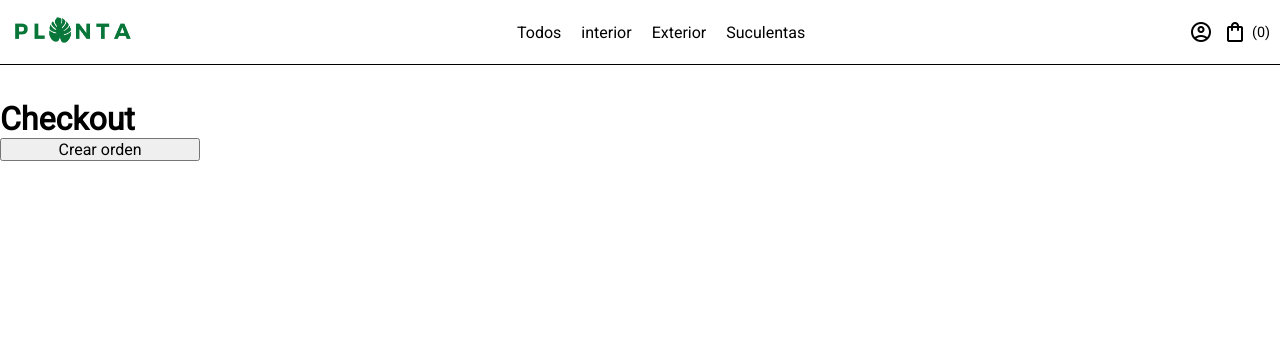
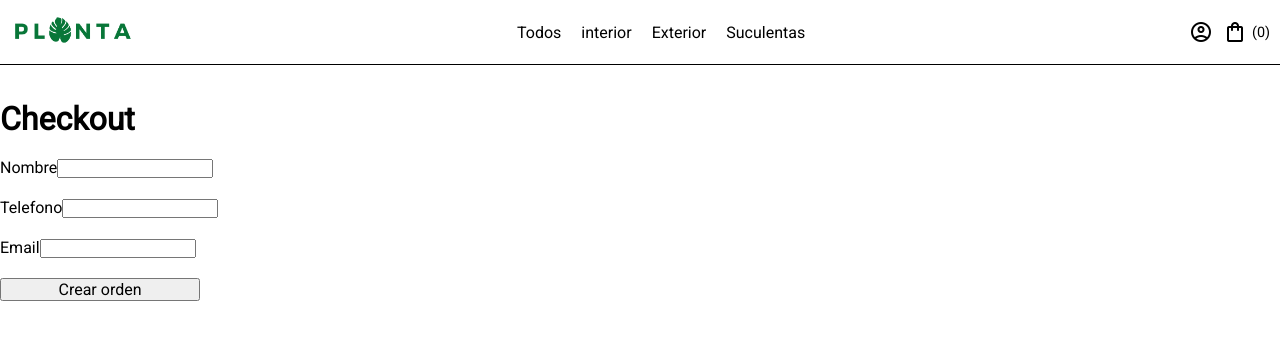
Before and after one commit to german-carosio/ReactPF_Carosio, a React (Vite) app: page /checkout in a window 1280 px wide. Shown: the top 340 px of the page. Built offline with nearby package versions, Linux system fonts and the light colour scheme.

Commit message:
logica completa sin notificaciones

```diff
--- a/src/components/Checkout/Checkout.jsx
+++ b/src/components/Checkout/Checkout.jsx
@@ -1,23 +1,27 @@
 import React, { useState } from 'react';
 import { useCart } from '../../context/CartContext';
-import { collection, query, where, getDocs, documentId, writeBatch, addDoc } from 'firebase/firestore';
+import { collection, query, where, getDocs, documentId, writeBatch, addDoc, Timestamp } from 'firebase/firestore';
 import { db } from '../../services/firebase/firebaseConfig';
 import styles from './Checkout.module.css';
+import CheckoutForm from "../CheckoutForm/CheckoutForm";
 
 const Checkout = () => {
   const [loading, setLoading] = useState(false)
   const [orderId, setOrderId] = useState(null)
   const { cart, total, clearCart } = useCart();
 
-  const createOrder = async (userData) => {
+  const createOrder = async ({name, phone, email}) => {
+
     setLoading(true)
+
     try {
       const objOrder = {
         buyer: {
-          name: 'German', phone: 1161245051, email: 'german@geman.com'
+          name, phone, email
         },//userData
         items: cart,
         total: total,
+        //date: Timestamp.fromDate(new Date())
       }
 
       const batch = writeBatch(db)
@@ -63,6 +67,8 @@ const Checkout = () => {
 
         setOrderId(id)
 
+        console.log(name, phone, email, id);
+
         clearCart()
 
       } else {
@@ -78,19 +84,18 @@ const Checkout = () => {
   }
 
   if (loading) {
-    return <h1 className={styles.orderId}>Se esta generando su orden, aguarde por favor </h1>
+    return <p className={styles.orderId}>Loading... </p>
   }
 
   if (orderId) {
     return <h1 className={styles.orderId}>El id de su compra es: {orderId}</h1>
-
   }
 
   return (
     <>
       <div className={styles.container}>
         <h1>Checkout</h1>
-        <button onClick={createOrder}>Crear orden</button>
+        <CheckoutForm onConfirm={createOrder} />
       </div>
     </>
   );
--- a/src/components/CheckoutForm/CheckoutForm.jsx
+++ b/src/components/CheckoutForm/CheckoutForm.jsx
@@ -27,12 +27,12 @@ const CheckoutForm = ({onConfirm}) => {
 
             <label>
                 Telefono
-            <input type="text" value={phone} onChange={({target})=> setName(target.value)} />
+            <input type="text" value={phone} onChange={({target})=> setPhone(target.value)} />
             </label>
 
             <label>
                 Email
-            <input type="text" value={email} onChange={({target})=> setName(target.value)} />
+            <input type="text" value={email} onChange={({target})=> setEmail(target.value)} />
             </label>
 
             <button type='submit'> Crear orden</button>
--- a/src/services/firebase/firebaseConfig.js
+++ b/src/services/firebase/firebaseConfig.js
@@ -2,12 +2,12 @@ import { initializeApp } from "firebase/app";
 import { getFirestore } from 'firebase/firestore'
 
 const firebaseConfig = {
-  apiKey: "AIzaSyBVqNWsbqwjnigygbmJKEkorzu_z4ItoBg",
-  authDomain: "planta-aab63.firebaseapp.com",
-  projectId: "planta-aab63",
-  storageBucket: "planta-aab63.appspot.com",
-  messagingSenderId: "24198091411",
-  appId: "1:24198091411:web:ae5e5aef79a2f271afb366"
+  apiKey: import.meta.env.VITE_apiKey,
+  authDomain: import.meta.env.VITE_authDomain,
+  projectId: import.meta.env.VITE_projectId,
+  storageBucket: import.meta.env.VITE_storageBucket,
+  messagingSenderId: import.meta.env.VITE_messagingSenderId,
+  appId: import.meta.env.VITE_appId
 };
 
 // Initialize Firebase
```
Also changed, not shown: 1 other file (tests, documents, lock files or other folders).
